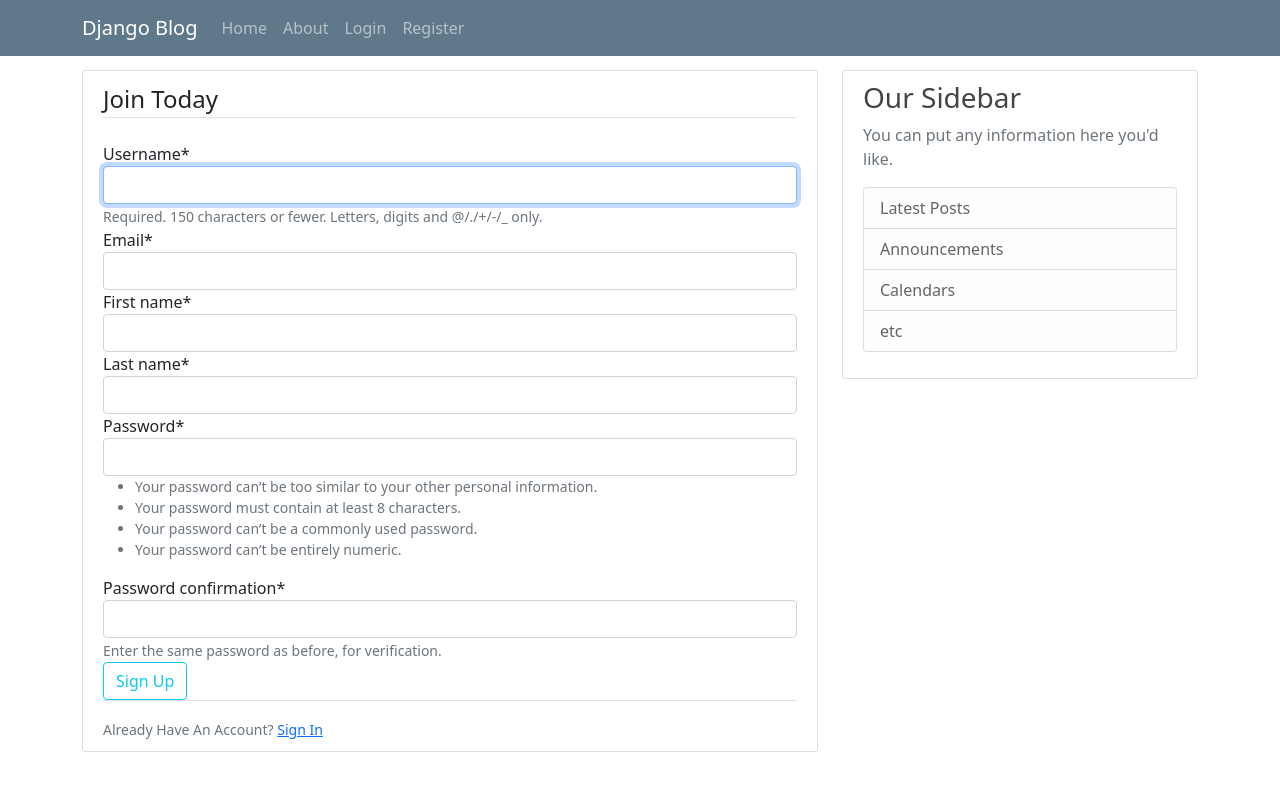
After one commit to satyam3003/djangoStudentAssistant, a Django app: page /register/ in a window 1280 px wide. The commit adds this page. Run offline with Django 4.2, Linux system fonts and the light colour scheme; some libraries are stand-ins or nearby versions.

Commit message:
commit 1 1-2-22

```diff
--- a/course/templates/course/base.html
+++ b/course/templates/course/base.html
@@ -20,26 +20,26 @@
 <header class="site-header" style="margin-bottom: 70px">
     <nav class="navbar navbar-expand-md navbar-dark bg-steel fixed-top">
         <div class="container">
-            <a class="navbar-brand mr-4" href="{% url 'blog-home' %}">Django Blog</a>
+            <a class="navbar-brand mr-4" href="#">Django Blog</a>
             <button class="navbar-toggler" type="button" data-toggle="collapse" data-target="#navbarToggle"
                     aria-controls="navbarToggle" aria-expanded="false" aria-label="Toggle navigation">
                 <span class="navbar-toggler-icon"></span>
             </button>
             <div class="collapse navbar-collapse" id="navbarToggle">
                 <div class="navbar-nav mr-auto">
-                    <a class="nav-item nav-link" href="{% url 'blog-home' %}">Home</a>
-                    <a class="nav-item nav-link" href="{% url 'blog-about' %}">About</a>
+                    <a class="nav-item nav-link" href="#">Home</a>
+                    <a class="nav-item nav-link" href="#">About</a>
                 </div>
 
                 <!-- Navbar Right Side -->
                 <div class="navbar-nav">
                     {% if user.is_authenticated %}
-                        <a class="nav-item nav-link" href="{% url 'post-create' %}">Post Now</a>
-                        <a class="nav-item nav-link" href="{% url 'profile' %}">{{ user.username }}</a>
-                        <a class="nav-item nav-link" href="{% url 'logout' %}">logout</a>
+                        <a class="nav-item nav-link" href="#">Post Now</a>
+                        <a class="nav-item nav-link" href="#">{{ user.username }}</a>
+                        <a class="nav-item nav-link" href="#">logout</a>
                     {% else %}
-                        <a class="nav-item nav-link" href="{% url 'login' %}">Login</a>
-                        <a class="nav-item nav-link" href="{% url 'register' %}">Register</a>
+                        <a class="nav-item nav-link" href="#">Login</a>
+                        <a class="nav-item nav-link" href="#">Register</a>
                     {% endif %}
                 </div>
             </div>
--- a/course/views.py
+++ b/course/views.py
@@ -4,4 +4,4 @@
 # Create your views here.
 
 def home(request):
-    return render(request, )
+    pass
--- a/djangoStudentAssistant/settings.py
+++ b/djangoStudentAssistant/settings.py
@@ -31,6 +31,7 @@
 # Application definition
 
 INSTALLED_APPS = [
+    'crispy_forms',
     'users.apps.UsersConfig',
     'course.apps.CourseConfig',
     'django.contrib.admin',
@@ -124,3 +125,5 @@
 # https://docs.djangoproject.com/en/4.0/ref/settings/#default-auto-field
 
 DEFAULT_AUTO_FIELD = 'django.db.models.BigAutoField'
+
+CRISPY_TEMPLATE_PACK = 'bootstrap4'
--- a/djangoStudentAssistant/urls.py
+++ b/djangoStudentAssistant/urls.py
@@ -15,8 +15,10 @@
 """
 from django.contrib import admin
 from django.urls import path, include
+from users import views as user_views
 
 urlpatterns = [
     path('admin/', admin.site.urls),
     # path('', include('course.urls'))
+    path('register/', user_views.register, name='register'),
 ]
--- /dev/null
+++ b/users/forms.py
@@ -0,0 +1,14 @@
+from django.contrib.auth.models import User
+from django.contrib.auth.forms import UserCreationForm
+from django import forms
+from .models import Profile
+
+
+class UserRegisterForm(UserCreationForm):
+    email = forms.EmailField()
+    first_name = forms.CharField(max_length=120)
+    last_name = forms.CharField(max_length=120)
+
+    class Meta:
+        model = User
+        fields = ['username', 'email', 'first_name', 'last_name', 'password1', 'password2']
--- /dev/null
+++ b/users/templates/users/register.html
@@ -0,0 +1,22 @@
+{% extends "course/base.html" %}
+{% load crispy_forms_filters %}
+{% load crispy_forms_tags %}
+{% block content %}
+    <div class="content-section">
+        <form method="POST">
+            {% csrf_token %}
+            <fieldset class="form-group">
+                <legend class="border-bottom mb-4">Join Today</legend>
+                {{ form|crispy }}
+            </fieldset>
+            <div class="form-group">
+                <button class="btn btn-outline-info" type="submit">Sign Up</button>
+            </div>
+        </form>
+        <div class="border-top pt-3">
+            <small class="text-muted">
+                Already Have An Account? <a class="ml-2" href="#">Sign In</a>
+            </small>
+        </div>
+    </div>
+{% endblock content %}
--- a/users/views.py
+++ b/users/views.py
@@ -1,3 +1,19 @@
-from django.shortcuts import render
+from django.shortcuts import render, redirect
+from .forms import UserRegisterForm
+from django.contrib import messages
 
 # Create your views here.
+
+def register(request):
+    if request.method == "POST":
+        form = UserRegisterForm(request.POST)
+        if form.is_valid():
+            form.save()
+            username = form.cleaned_data.get('username')
+            messages.success(request, f"Account created for {username}! You can now login.")
+            return redirect('login')
+        else:
+            messages.warning(request, f"Oops!! Please refill form correctly")
+    else:
+        form = UserRegisterForm()
+    return render(request, 'users/register.html', {'form': form})
```
Also changed, not shown: db.sqlite3.
